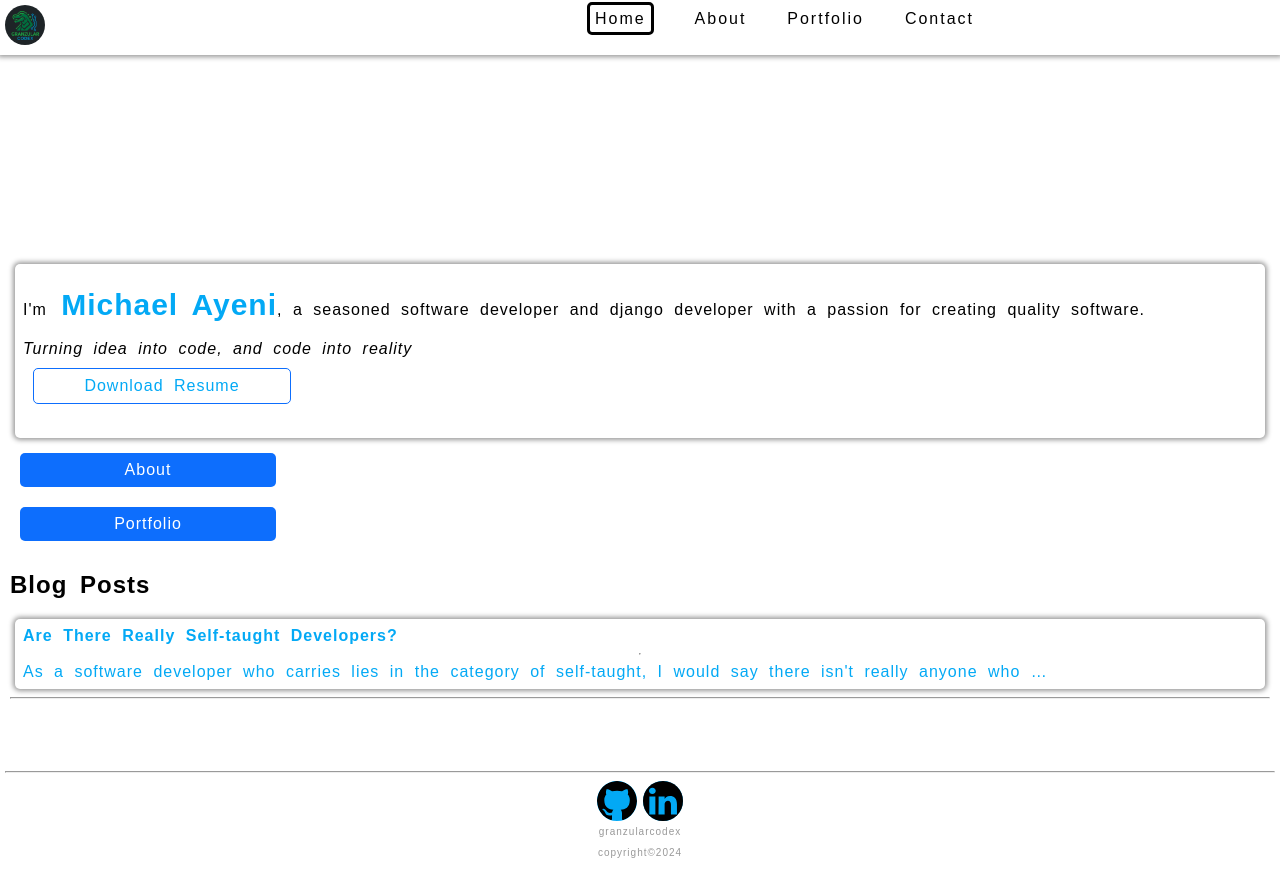
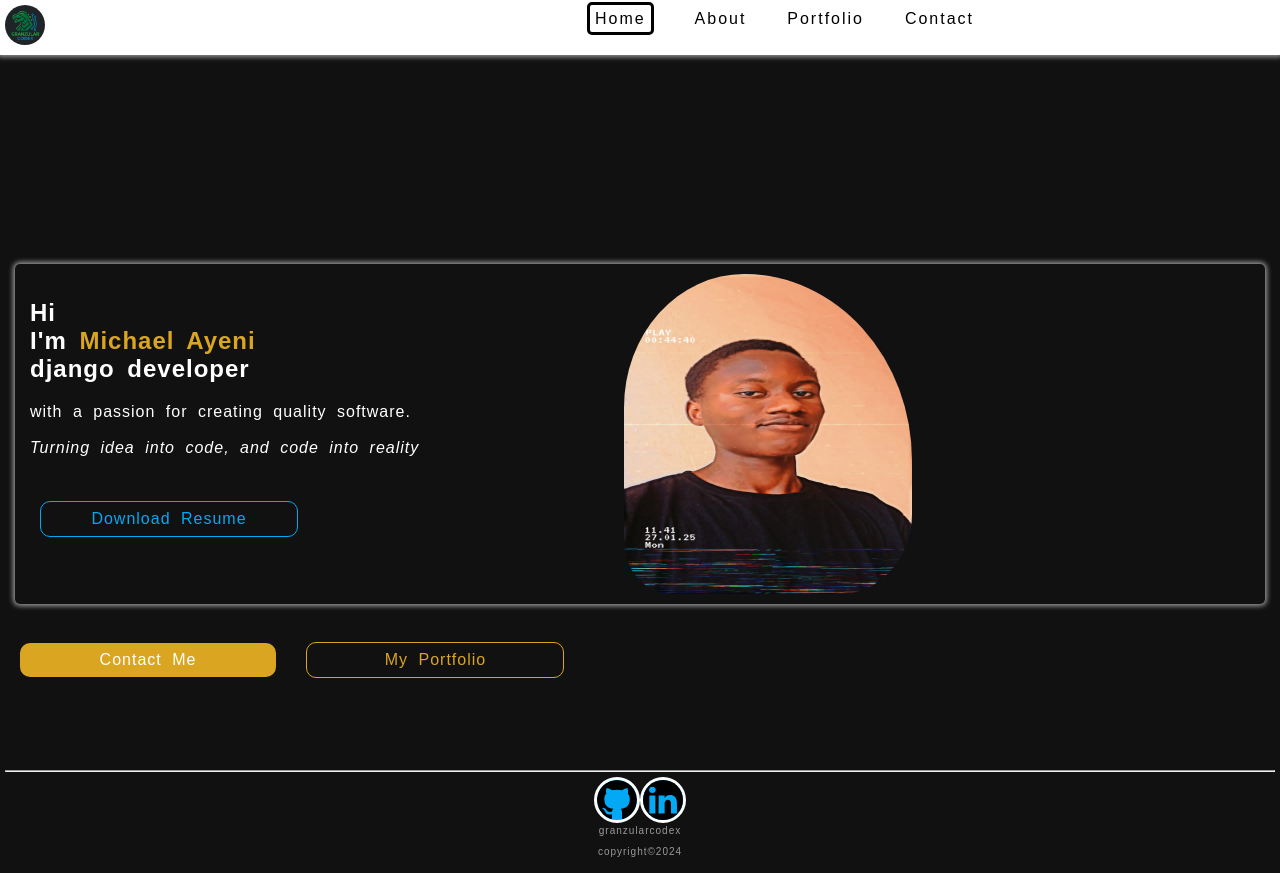
Before and after one commit to Granzular/portfolio-, a Django app: page / in a window 1280 px wide. Run offline with Django 5.2, Linux system fonts and the light colour scheme; data comes from the database, SQL or seed files in the repository; parts of the project's set-up code (start-up, migrations or seed data) failed here and were passed over.

Commit message:
adding themes and color, unfinished

```diff
--- a/blog/static/blog/css/style.css
+++ b/blog/static/blog/css/style.css
@@ -2,6 +2,7 @@
 :root{
 	--back:darkslategrey;
 	--electric-blue:#03A9F5;
+	--primary-color: goldenrod;
 
 }
 a{
@@ -15,10 +16,9 @@
  font-family:sans-serif;
 	 word-spacing: 5px;
 	letter-spacing: 1px;
-	background-color: white;
+	background-color: #111;
+	color: white;
 }
-
-
 
 
 /*main body, content */
@@ -31,6 +31,16 @@
 	font-weight: bold;
 }
 
+#profile-img{
+	width:18em;
+	height: 20em;
+	border-radius: 50% 70% 30% 20%;
+	border-style: none;
+	margin-right: 2px;
+}
+#section2{
+
+}
 
 /* Footer */
 footer{
@@ -54,21 +64,31 @@
 .btn{
 	display: inline-block;
 	border-style: solid;
-	border-radius: 5px;
+	border-radius: 10px;
 	border-width: 0.1px;
-	min-width: 15em;
+	width: 15em;
 	padding: 8px;
 	margin: 10px;
 	text-align: center;
 
 }
 .btn-primary{
-	background-color: #0d6efd;
+	background-color: goldenrod;
 	color:white;
 	border-style:none ;
 }
 .btn-outline-primary{
-	border-color: #0d6efd ;
+	border-color: goldenrod;
+	color: goldenrod;
+}
+.btn-sec{
+	background-color: var(--electric-blue);
+	color:white;
+	border-style:none ;
+}
+.btn-outline-sec{
+	border-color: var(--electric-blue);
+	color: var(--electric-blue);
 }
 
 .card{
@@ -80,11 +100,15 @@
 	box-shadow: 0 0 5px 2px #999;
 	padding:8px;
 	margin: 5px;
+	margin-bottom: 10px;
 	height: max-content;
 
 }
+.card-body{
+	margin: 5px;
+}
 .boldtext{
-	color: var(--electric-blue);
+	color: var(--primary-color);
 }
 .fg-red{
 	color: red;
@@ -144,5 +168,17 @@
 	#message-form{
 		max-width: 50%;
 	}
+	#section1{
+	 flex-direction: row;
 
 }
+	#profile-img{
+		display: block;
+		margin-left: 200px;
+	}
+	/* desktop responsive adjustment to ui component */
+	.card{
+		padding: 10px;
+	}
+
+}
--- a/blog/templates/blog/detail.html
+++ b/blog/templates/blog/detail.html
@@ -5,7 +5,7 @@
 {% endblock %}
 
 {% block content %}
-<a href="/" style="font-size:20px; min-width:5em;" class="btn">  back </a>
+<a href="/" style="font-size:20px; width:5em;" class="btn">  back </a>
 <article class="card">
   <h2 class="post-title" >{{post.title}}</h2>
   <time>published: {{post.published_date}}
--- a/blog/templates/blog/index.html
+++ b/blog/templates/blog/index.html
@@ -8,23 +8,32 @@
 {% endblock %}
 
   {% block content %}
-<div class="card" >
+<div class="card" id="section1" >
+		<div class="card-body">
 
-<div class="card-body">
-		<p class="card-text ">
-				I'm<strong class="boldtext" style="font-size:30px;"> Michael Ayeni</strong>, a seasoned software developer and django developer with a passion for creating quality software.<br><br><em>Turning idea into code, and code into reality</em>
-		<br>
-		<a href="{% url 'blog:resumepdf' %}" class="btn btn-outline-primary" >Download Resume</a>
+		<h2>Hi<br>I'm<strong class="boldtext"> Michael Ayeni</strong><br>django developer</h2>
+
+		<p>
+		with a passion for creating quality software.<br><br><em>Turning idea into code, and code into reality</em></p>
+						<br>
+
+		<a href="{% url 'blog:resumepdf' %}" class="btn btn-outline-sec">Download Resume</a>
+
+		</div>
+		<div class="card-img">
+				<img src="/media/images/profile_pic.jpg" id="profile-img" alt="my profile picture">
+		</div>
+</div>
+<br>
+<div id="section2">
+		<a href="{% url 'blog:contact' %}" class="btn btn-primary" >Contact Me</a>
+  <a class="btn btn-outline-primary" href="{% url 'blog:portfolio' %}">My Portfolio</a><br>
+</div>
+		  <br>
 
 
-  </div>
-</div>
-
-		<a href="{% url 'blog:about' %}" class="btn btn-primary" >About</a>
-	<br>
-  <a class="btn btn-primary" href="{% url 'blog:portfolio' %}">Portfolio</a>
-		  <br>
-
+<!--
+<p>You want to read some interesting write up about what I think and who I am, my journey, struggles and success? then check out these blog posts below. </p>
   <h2>Blog Posts</h2>
 {% if posts %}
 {% for post in posts %}
@@ -40,5 +49,5 @@
 {% else %}
 
 <article> No posts available </article>
-{% endif %}
+{% endif %} 	-->
 	{% endblock %}
```
Also changed, not shown: media/images/profile_pic.jpg (added).
